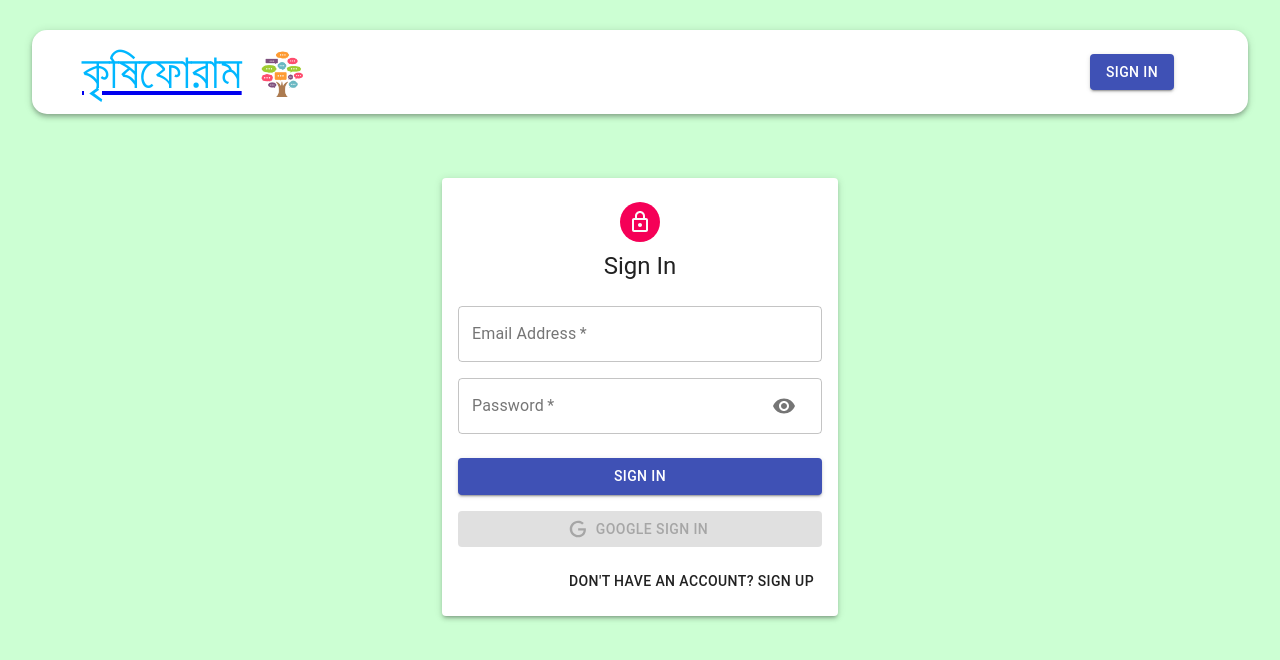
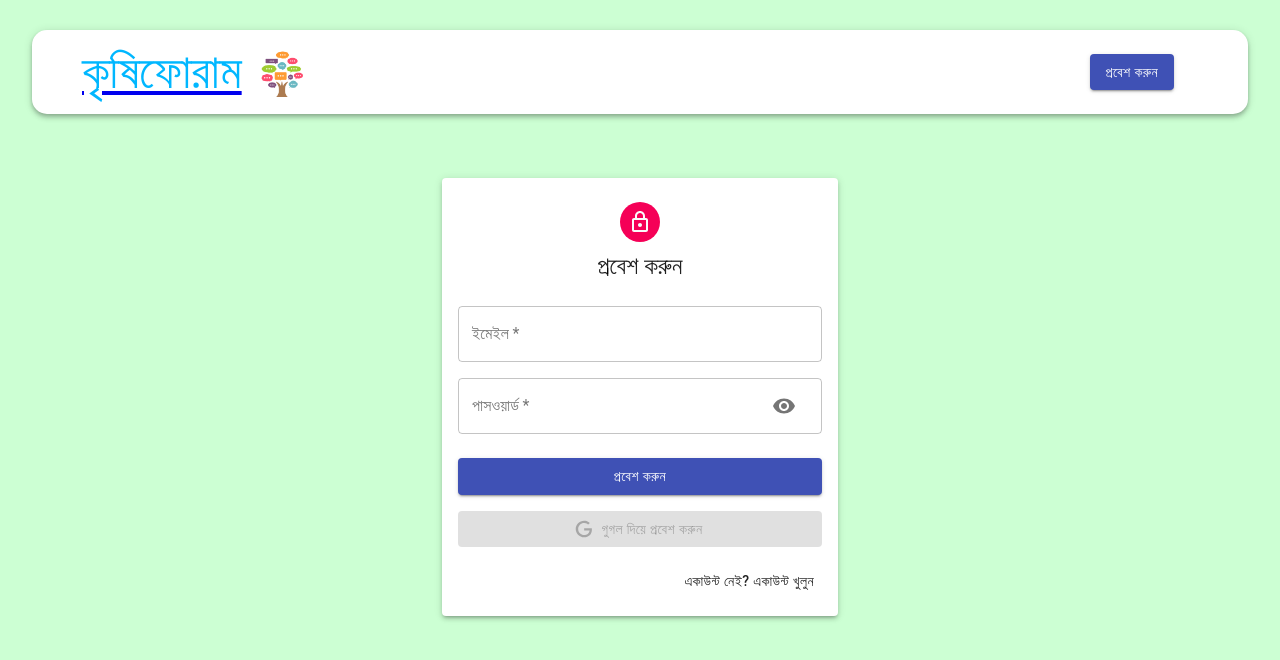
Before and after one commit to Sabbir-Rahman/kishanForumFrontend, a React (Create React App) app: page /auth in a window 1280 px wide. Shown: the top 660 px of the page. Built offline with nearby package versions, Linux system fonts and the light colour scheme.

Commit message:
refactored

```diff
--- a/src/components/Auth/Auth.js
+++ b/src/components/Auth/Auth.js
@@ -65,46 +65,84 @@ const Auth = () => {
         alert('Google Sign In was unsuccesfull. Try again letter')
     }
 
-    return(
+    return (
       <Container component="main" maxWidth="xs">
         <Paper className={classes.paper} elevation={3}>
           <Avatar className={classes.avatar}>
             <LockOutlinedIcon />
           </Avatar>
-                <Typography component="h1" variant="h5">{isSignUp ? 'Sign Up' : 'Sign In'}</Typography>
+          <Typography component="h1" variant="h5">
+            {isSignUp ? "একাউন্ট খুলুন" : "প্রবেশ করুন"}
+          </Typography>
           <form className={classes.form} onSubmit={handleSubmit}>
             <Grid container spacing={2}>
               {
                 //only if it is signUp then show something
                 isSignUp && (
                   <>
-                                   <Input name="firstName" label="First Name" handleChange={handleChange} autoFocus half/>
-                                   <Input name="lastName" label="Last Name" handleChange={handleChange} half/>
+                    <Input
+                      name="firstName"
+                      label="প্রথম নাম"
+                      handleChange={handleChange}
+                      autoFocus
+                      half
+                    />
+                    <Input
+                      name="lastName"
+                      label="শেষ নাম"
+                      handleChange={handleChange}
+                      half
+                    />
                   </>
                 )
               }
-                        <Input name="email" label="Email Address" handleChange={handleChange} type="email"/>
-                        <Input name="password" label="Password" handleChange={handleChange} type={showPassword? "text" : "password"} handleShowPassword={handleShowPassword}/>
+              <Input
+                name="email"
+                label="ইমেইল"
+                handleChange={handleChange}
+                type="email"
+              />
+              <Input
+                name="password"
+                label="পাসওয়ার্ড"
+                handleChange={handleChange}
+                type={showPassword ? "text" : "password"}
+                handleShowPassword={handleShowPassword}
+              />
 
-                        { isSignUp && <Input name="confirmPassword" label="Repeat Password" handleChange={handleChange} type="password"/>}
+              {isSignUp && (
+                <Input
+                  name="confirmPassword"
+                  label="কনফার্ম পাসওয়ার্ড"
+                  handleChange={handleChange}
+                  type="password"
+                />
+              )}
             </Grid>
-                    <Button type="submit" fullWidth variant="contained" color="primary" className={classes.submit}>
-                        {isSignUp ? 'Sign Up' : 'Sign In'}
+            <Button
+              type="submit"
+              fullWidth
+              variant="contained"
+              color="primary"
+              className={classes.submit}
+            >
+              {isSignUp ? "একাউন্ট খুলুন" : "প্রবেশ করুন"}
             </Button>
             <GoogleLogin
               clientId="268305242439-8jhgmconc9clu0b39a1ejhnl4gg0ovnc.apps.googleusercontent.com"
-                        render={(renderProps) =>
+              render={(renderProps) => (
                 <Button
                   className={classes.googleButton}
                   color="primary"
-                            fullWidth onClick={renderProps.onClick}
+                  fullWidth
+                  onClick={renderProps.onClick}
                   disabled={renderProps.disabled}
-                            startIcon={<Icon/>}
+                  startIcon={<Icon />}
                   variant="contained"
                 >
-                                Google Sign In
+                  গুগল দিয়ে প্রবেশ করুন
                 </Button>
-                        }
+              )}
               onSuccess={googleSuccess}
               onFailure={googleFailure}
               cookiePolicy="single_host_origin"
@@ -113,14 +151,16 @@ const Auth = () => {
             <Grid container justify="flex-end">
               <Grid item>
                 <Button onClick={switchMode}>
-                                { isSignUp ? 'Already have an account? Sign In': "Don't have an account? Sign Up"}
+                  {isSignUp
+                    ? "একাউন্ট আছে? প্রবেশ করুন"
+                    : "একাউন্ট নেই? একাউন্ট খুলুন"}
                 </Button>
               </Grid>
             </Grid>
           </form>
         </Paper>
       </Container>
-    )
+    );
 }
 
 
--- a/src/components/PostDetails/CommentSectionDetails.jsx
+++ b/src/components/PostDetails/CommentSectionDetails.jsx
@@ -28,7 +28,7 @@ const CommentSection = ({ post }) => {
     <div className={classes.commentsOuterContainer}>
       <div className={classes.commentsInnerContainer}>
         <Typography gutterBottom variant="h6">
-          Comments
+          মন্তব্যগুলি
         </Typography>
         {comments.map((c, i) => (
           <Typography key={i} gutterBottom variant="subtitle1">
@@ -44,7 +44,7 @@ const CommentSection = ({ post }) => {
         {user?.result?.name && (
           <div style={{ width: "70%" }}>
             <Typography gutterBottom variant="h6">
-              Write a Comment
+              মন্তব্য করুন
             </Typography>
             <TextField
               fullWidth
@@ -62,7 +62,7 @@ const CommentSection = ({ post }) => {
               variant="contained"
               onClick={handleClick}
             >
-              Comment
+              মন্তব্য জমা দিন
             </Button>
           </div>
         )}
--- a/src/components/PostDetails/PostDetails.jsx
+++ b/src/components/PostDetails/PostDetails.jsx
@@ -62,7 +62,7 @@ const PostDetails = () => {
           <Typography gutterBottom variant="body1" component="p">
             {post.message}
           </Typography>
-          <Typography variant="h6">Created by: {post.name}</Typography>
+          <Typography variant="h6">বক্তব্যদাতা: {post.name}</Typography>
           <Typography variant="body1">
             {moment(post.createdAt).fromNow()}
           </Typography>
--- a/src/components/Posts/Post/Post.js
+++ b/src/components/Posts/Post/Post.js
@@ -9,7 +9,7 @@ import { useDispatch }  from 'react-redux'
 import ThumbUpAltOutlined from '@material-ui/icons/ThumbUpAltOutlined';
 import { useHistory } from 'react-router-dom'
 import { deletePost, likePost } from '../../../actions/posts'
-
+import { sizing,maxHeight } from "@material-ui/system";
 const Post = ({ post, setCurrentId }) => {
 
     const classes = useStyles()
@@ -110,7 +110,7 @@ const Post = ({ post, setCurrentId }) => {
           </Typography>
           <CardContent>
             <Typography variant="body2" color="textSecondary" component="p">
-              {post.message}
+              {post.message.slice(0,150)}...
             </Typography>
           </CardContent>
         </ButtonBase>
--- a/src/components/navbar/navbar.js
+++ b/src/components/navbar/navbar.js
@@ -70,7 +70,7 @@ const Navbar = () => {
                 color="secondary"
                 onClick={logout}
               >
-                Logout
+                লগ আউট
               </Button>
             </div>
           ) : (
@@ -80,7 +80,7 @@ const Navbar = () => {
               variant="contained"
               color="primary"
             >
-              Sign In
+              প্রবেশ করুন
             </Button>
           )}
         </Toolbar>
```
Also changed, not shown: src/components/Form/Form.js (+58 -14 lines), src/components/Home/Home.js (+30 -15 lines). Lines whose indentation alone changed are shown as unchanged.
